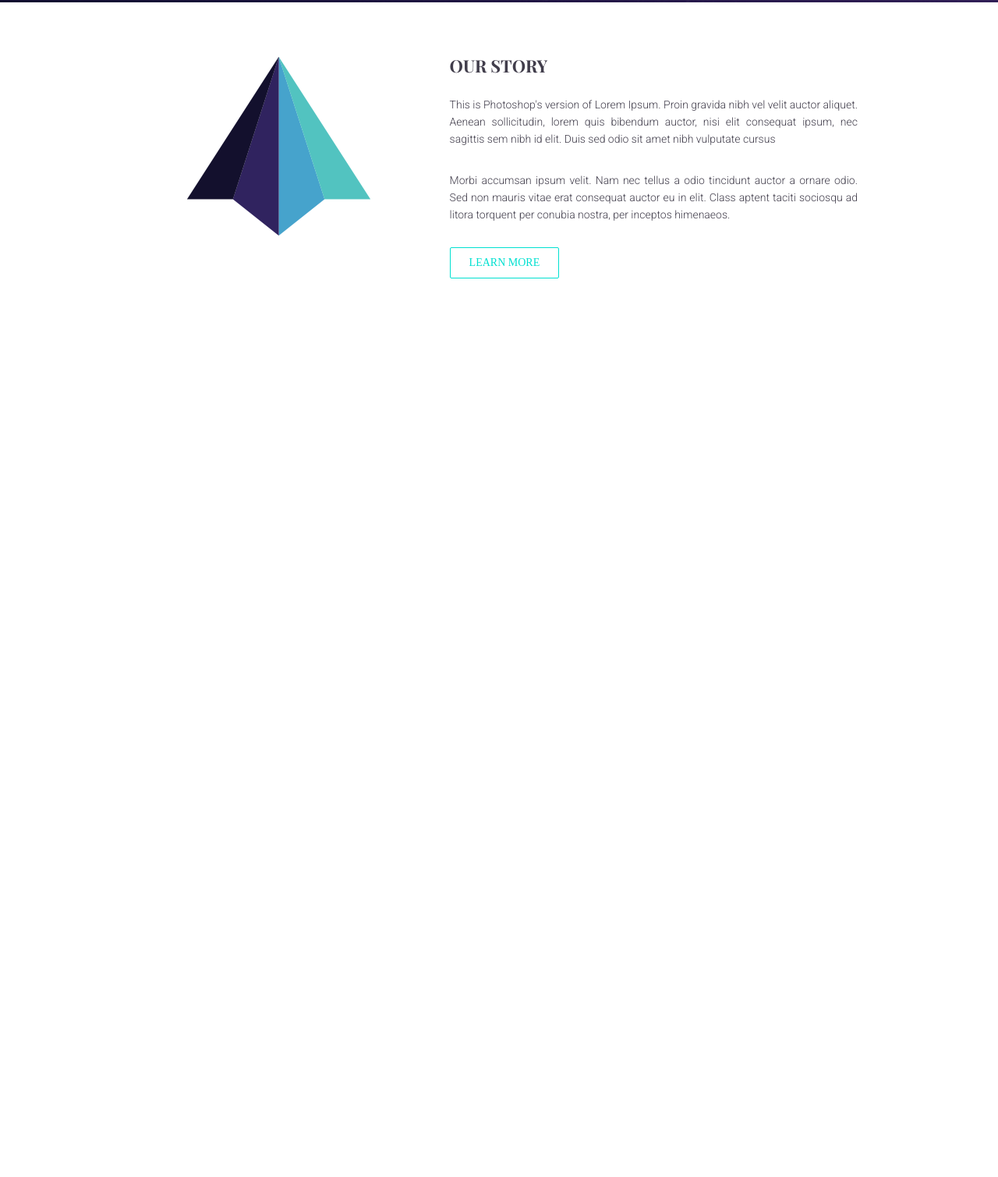
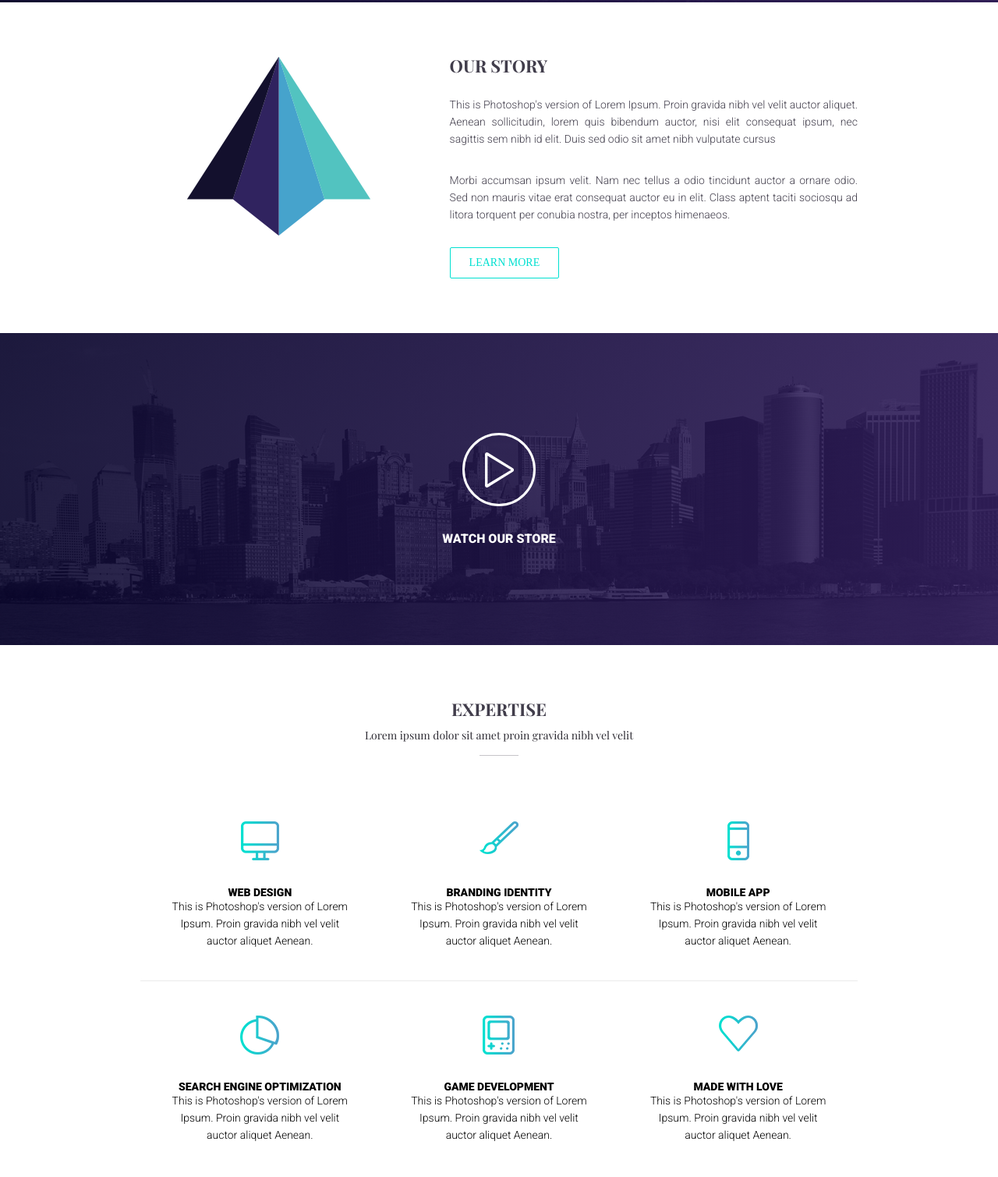
Before and after one commit to IldarMukhametoff/landing-2, a plain HTML site: page index.html in a window 1280 px wide. Shown: the part 762-2271 px from the top of the page at 78% size. Before the commit the page ends 1189 px from the top, so only its background shows below. Drawn offline with nearby package versions, Linux system fonts and the light colour scheme; a web font is replaced by a local one.

Commit message:
Add files via upload

```diff
--- a/css/style.css
+++ b/css/style.css
@@ -51,7 +51,7 @@ body{
 	background-size: cover;
 	padding: 15px 0 70px;
 }
-.header:before{
+.overlay:before{
 	content: '';
 	position: absolute;
 	top: 0;
@@ -97,15 +97,19 @@ body{
 	text-align: center;
 	margin: 0 auto;
 }
+.title{
+	font-family: "Playfair Display";
+}
 .title-main{
-	font-family: "Playfair Display";
 	font-weight: 700;
 	font-size: 22px;
 	color: #413d4b;
-	position: relative;
-
+	text-transform: uppercase;
 }
-
+.subtitle{
+	font-size: 14px;
+	color: #2f2d35;
+}
 .title_line:after{
 	content: "";
 	display: block;
@@ -123,6 +127,7 @@ body{
 	font-weight: 900;
 	font-size: 32px;
 	color: #fff;
+	text-transform: capitalize;
 }
 .header__description{
 	color: #fff;
@@ -185,6 +190,86 @@ body{
 .about__description p{
 	margin: 0 0 31px 0;
 	text-align: justify;
+}
+.about__video{
+	position: relative;
+	width: 100%;
+	height: 50vh;
+	background: url('../img/about/about_bg.jpg') center no-repeat;
+	background-size: cover;
+}
+.about__link{
+	position: relative;
+	z-index: 2;
+
+	width: 100%;
+	height: 100%;
+	display: flex;
+	justify-content: center;
+	align-items: center;
+}
+.about__img{
+	display: flex;
+	width: 94px;
+	height: 94px;
+	border: 3px solid #fff;
+	border-radius: 50%;
+	justify-content: center;
+	align-items: center;
+	margin: 0 auto 34px ;
+
+}
+.about__sign{
+	color: #fff;
+	font-size: 16px;
+	font-weight: 900;
+	text-transform: uppercase;
+}
+.expertise__body{
+	padding: 71px 0 104px;
+}
+.expertise__title{
+	text-align: center;
+}
+.expertise__subtitle{
+	margin: 16px 0 0 0;
+}
+.expertise__title:after{
+	background: #c6c4c9;
+	margin: 18px auto 84px;
+}
+.expertise__row{
+	display: flex;
+	padding: 0 0 40px 0;
+	margin: 44px 0 0 0;
+	border-bottom: 1px solid #ebebeb;
+}
+.expertise__row:last-child{
+	display: flex;
+	margin: 44px 0 0 0;
+	border-bottom: none;
+}
+.expertise__column{
+	flex: 0 0 33.333%;
+	justify-content: space-between;
+	padding: 0 31px;
+}
+.item-expertise{
+	text-align: center;
+}
+.item-expertise__icon{
+	width: 50px;
+	height: 50px;
+	margin: 0 auto 34px;
+}
+.item-expertise__title{
+	font-weight: 900;
+	font-size: 14px;
+	text-transform: uppercase;
+}
+.item-expertise__text{
+	font-size: 14px;
+	line-height: 22px;
 }
 @media(max-width: 767px){
 	.header__burger{
@@ -270,6 +355,13 @@ body{
  	.about__image {
    	margin: 0 50px 0 0;
 	}
+	.expertise__column{
+		padding: 0 15px;
+	}
+	.item-expertise__text{
+		font-size: 12px;
+
+	}
 }
 @media(max-width: 640px){
 	.header__title-main{
@@ -290,6 +382,21 @@ body{
 	}
 	.btn-wrapper{
 		text-align: center;
+	}
+	.expertise__title:after{
+		margin: 18px auto 44px;
+	}
+	.expertise__row{
+		flex-direction: column;
+		align-items: center;
+	}
+	.expertise__column{
+		flex: 0 0 0;
+		max-width: 255px;
+		margin: 0 0 30px 0 ;
+	}
+	.expertise__column:last-child{
+		margin: 0 0 0px 0 ;
 	}
 }
 @media(max-width: 480px){
--- a/index.html
+++ b/index.html
@@ -28,7 +28,7 @@
 		<!------------------------------------------------------>
 	</head>
 <body>
-	<header class="header">
+	<header class="header overlay">
 		<div class="container">
 			<div class="header__head">
 				<a href="#" class="header__logo"><img src="img/Logo.png" alt=""></a>
@@ -83,13 +83,14 @@
 	</header>
 	<main class="main">
 		<section class="section__about">
+			<div class="about__body">
 				<div class="container">
-			<div class="about__body">
 					<div class="about__content">
+
 						<div class="about__image"><img src="img/01.png" alt=""></div>
 						<div class="about__text">
 							<div class="title about__title">
-							<div class="title-main about__title-main">OUR STORY</div>
+								<div class="title-main about__title-main">our story</div>
 							</div>
 							<div class="description about__description">
 								<p>This is Photoshop's version  of Lorem Ipsum. Proin gravida nibh vel velit auctor aliquet. Aenean sollicitudin, lorem quis bibendum auctor, nisi elit consequat ipsum, nec sagittis sem nibh id elit. Duis sed odio sit amet nibh vulputate cursus</p>
@@ -97,8 +98,72 @@
 							</div>
 							<div class="btn-wrapper"><a href="#" class="btn about__btn">learn more</a></div>
 						</div>
+
 					</div>
-				<div class="about__video"></div>
+				</div>
+				<div class="about__video overlay">
+					<a href="#" class="about__link">
+						<div class="about__play">
+							<div class="about__img"><img src="img/about/play.png" alt=""></div>
+							<div class="about__sign">watch our store</div>
+						</div>
+					</a>
+				</div>
+			</div>
+		</section>
+		<section class="expertise">
+			<div class="container">
+				<div class="expertise__body">
+					<div class="title title_line expertise__title">
+						<div class="title-main expertise__title-main">expertise</div>
+						<div class="subtitle expertise__subtitle">Lorem ipsum dolor sit amet proin gravida nibh vel velit</div>
+					</div>
+					<div class="expertise__row">
+						<div class="expertise__column">
+							<div class="item-expertise">
+								<div class="item-expertise__icon"><img src="img/expertise/01.png" alt=""></div>
+								<div class="item-expertise__title">web design</div>
+								<div class="item-expertise__text">This is Photoshop's version  of Lorem Ipsum. Proin gravida nibh vel velit auctor aliquet Aenean.</div>
+							</div>
+						</div>
+						<div class="expertise__column">
+							<div class="item-expertise">
+								<div class="item-expertise__icon"><img src="img/expertise/02.png" alt=""></div>
+								<div class="item-expertise__title">branding identity</div>
+								<div class="item-expertise__text">This is Photoshop's version  of Lorem Ipsum. Proin gravida nibh vel velit auctor aliquet Aenean.</div>
+							</div>
+						</div>
+						<div class="expertise__column">
+							<div class="item-expertise">
+								<div class="item-expertise__icon"><img src="img/expertise/03.png" alt=""></div>
+								<div class="item-expertise__title">mobile app</div>
+								<div class="item-expertise__text">This is Photoshop's version  of Lorem Ipsum. Proin gravida nibh vel velit auctor aliquet Aenean.</div>
+							</div>
+						</div>
+					</div>
+					<div class="expertise__row">
+						<div class="expertise__column">
+							<div class="item-expertise">
+								<div class="item-expertise__icon"><img src="img/expertise/04.png" alt=""></div>
+								<div class="item-expertise__title">search engine optimization</div>
+								<div class="item-expertise__text">This is Photoshop's version  of Lorem Ipsum. Proin gravida nibh vel velit auctor aliquet Aenean.</div>
+							</div>
+						</div>
+						<div class="expertise__column">
+							<div class="item-expertise">
+								<div class="item-expertise__icon"><img src="img/expertise/05.png" alt=""></div>
+								<div class="item-expertise__title">game development</div>
+								<div class="item-expertise__text">This is Photoshop's version  of Lorem Ipsum. Proin gravida nibh vel velit auctor aliquet Aenean.</div>
+							</div>
+						</div>
+						<div class="expertise__column">
+							<div class="item-expertise">
+								<div class="item-expertise__icon"><img src="img/expertise/06.png" alt=""></div>
+								<div class="item-expertise__title">made with love</div>
+								<div class="item-expertise__text">This is Photoshop's version  of Lorem Ipsum. Proin gravida nibh vel velit auctor aliquet Aenean.</div>
+							</div>
+						</div>
+					</div>
 				</div>
 			</div>
 		</section>
```
Also changed, not shown: img/about/about_bg.jpg (added), img/about/play.png (added), img/expertise/01.png (added), img/expertise/02.png (added), img/expertise/03.png (added), img/expertise/04.png (added), img/expertise/05.png (added), img/expertise/06.png (added). Lines whose indentation alone changed are shown as unchanged.
